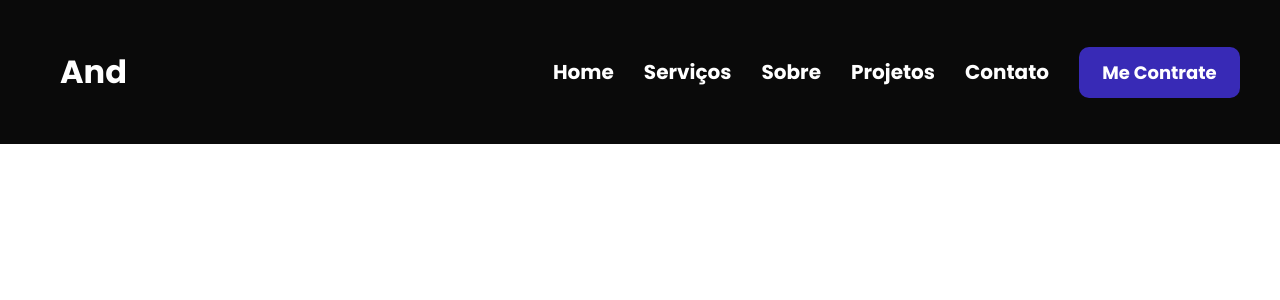
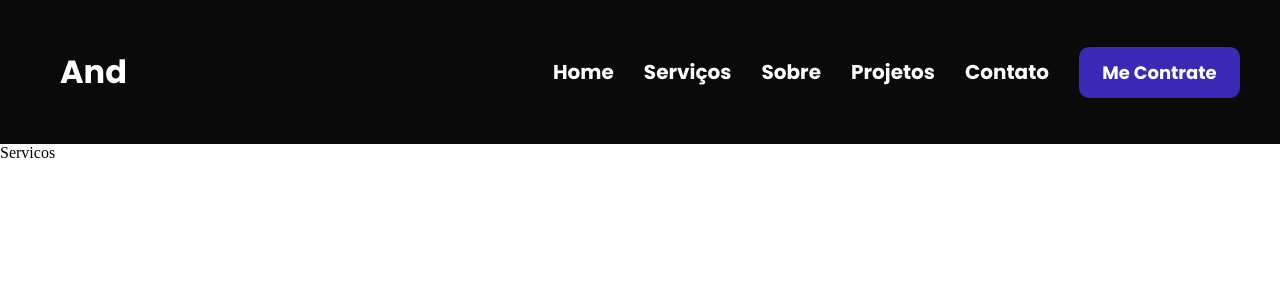
Before and after one commit to luvsscorpius/dev-and-portfolio-react, a React (Create React App) app in the folder frontend/: page /servicos in a window 1280 px wide. Shown: the top 300 px of the page. Built offline with nearby package versions, Linux system fonts and the light colour scheme.

Commit message:
feat(servicos): starting servicos page

```diff
--- a/frontend/src/App.js
+++ b/frontend/src/App.js
@@ -3,6 +3,7 @@ import { Header } from './Components/Header/Header';
 import { GlobalStyle } from './Css/GlobalStyle';
 import { Home } from './Pages/Home/Home';
 import { BrowserRouter as Router, Routes, Route } from 'react-router'
+import { Servicos } from './Pages/Servicos/Servicos';
 
 function App() {
   return (
@@ -11,6 +12,7 @@ function App() {
         <Header />
         <Routes>
           <Route path='/' element={<Home />}/>
+          <Route path='/servicos' element={<Servicos />}/>
         </Routes>
         <GlobalStyle />
       </Router>
--- /dev/null
+++ b/frontend/src/Pages/Servicos/Servicos.jsx
@@ -0,0 +1,7 @@
+import React from 'react'
+
+export const Servicos = () => {
+  return (
+    <div>Servicos</div>
+  )
+}
--- /dev/null
+++ b/frontend/src/Pages/Servicos/Styles.jsx
@@ -0,0 +1 @@
+import styled from "styled-components";
```
